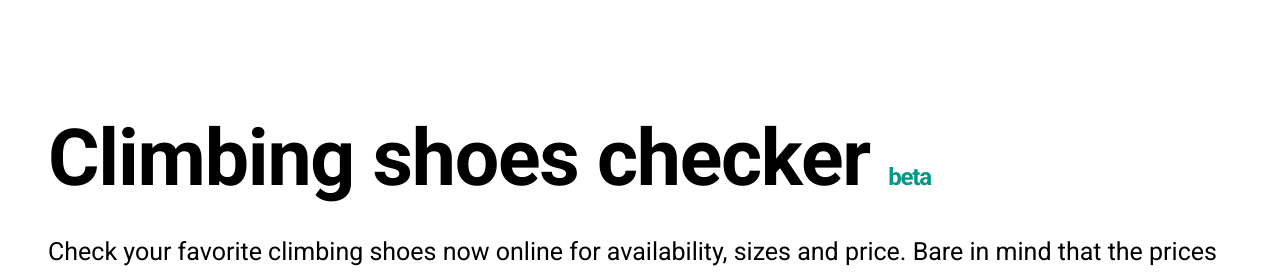
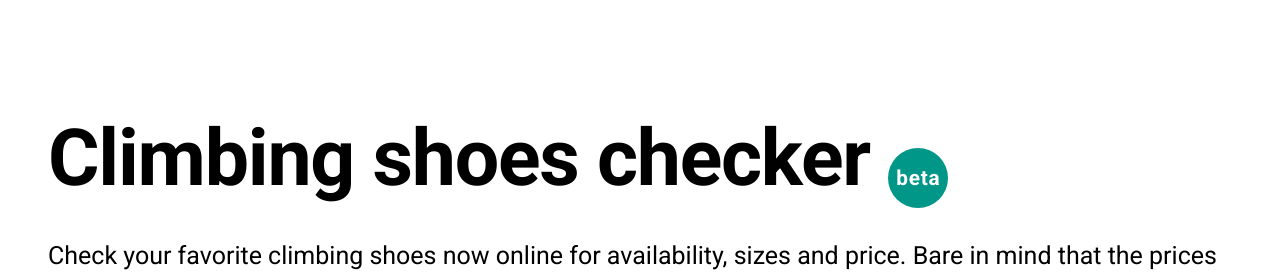
Before and after one commit to jus4/product-scraper-ui, a React (Create React App) app: page / in a window 1280 px wide. Shown: the top 272 px of the page. Built offline with nearby package versions, Linux system fonts and the light colour scheme; no server answers.

Commit message:
Production dockerfile and header fix

```diff
--- a/docker-compose.prod.yml
+++ b/docker-compose.prod.yml
@@ -3,7 +3,7 @@ version: '3.7'
 services:
 
   sample-prod:
-    container_name: sample-prod
+    container_name: product-scraper-ui
     build:
       context: .
       dockerfile: Dockerfile.prod
--- a/src/components/header.tsx
+++ b/src/components/header.tsx
@@ -16,14 +16,24 @@ const useStyles = makeStyles((theme: Theme) =>
         },
     },
     smallText: {
-      fontSize: '1.5rem',
-      color: theme.palette.primary.main
+      fontSize: '1.3rem',
+      letterSpacing: '0.05rem',
+      color: '#FFF',
+      display: 'inline-flex',
+      alignItems: 'center',
+      justifyContent: 'center',
+      width: '60px',
+      height: '60px',
+      position: 'relative',
+      top: 0,
+      backgroundColor: theme.palette.primary.main,
+      borderRadius: '50%',
     },
     link: {
         padding: '0  1rem 0 0',
         display: 'inline-block',
         fontWeight: 'bold',
-    }
+    },
   }),
 );
 
```
Also changed, not shown: 1 other file (tests, documents, lock files or other folders).
